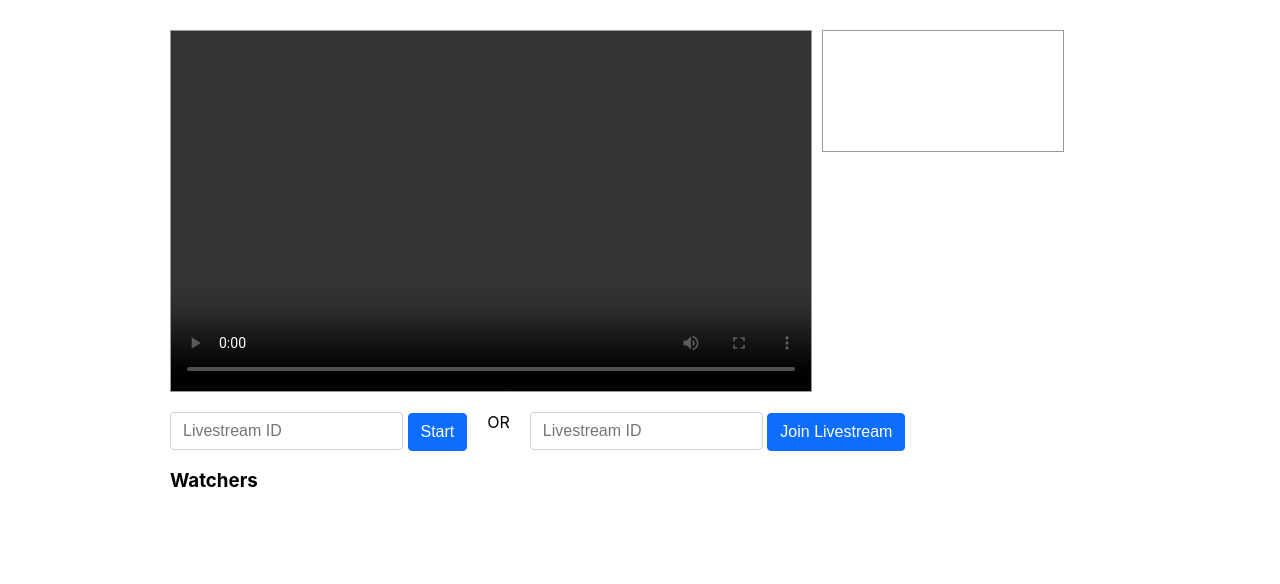
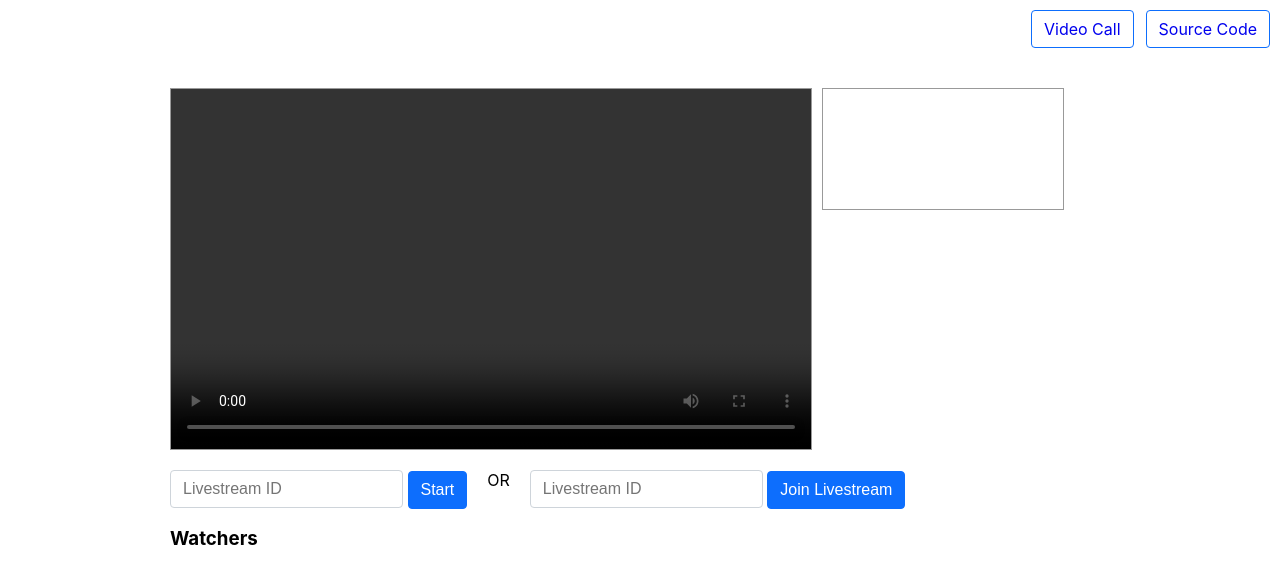
Before and after one commit to luutruong/webrtc-video-demo, a website: page public/index.html in a window 1280 px wide. Drawn offline with nearby package versions, Linux system fonts and the light colour scheme; no server answers.

Commit message:
Link to repo

```diff
--- a/public/css/app.css
+++ b/public/css/app.css
@@ -107,6 +107,26 @@ body {
   margin-left: 10px;
 }
 
+.navigation {
+  padding: 10px;
+  display: flex;
+  justify-content: flex-end;
+}
+.btn-source-code {
+  background-color: #fff;
+  color: #0d6efd;
+}
+.navigation .navigation-item {
+  border: 1px solid #0d6efd;
+  padding: 0.375rem 0.75rem;
+  border-radius: 0.25rem;
+  font-size: 1rem;
+  font-weight: 400;
+  line-height: 1.5;
+  margin-left: .75rem;
+  text-decoration: none;
+}
+
 @media (max-width: 768px) {
   .container {
     max-width: initial;
--- a/public/index.html
+++ b/public/index.html
@@ -7,6 +7,13 @@
     <link rel="stylesheet" href="css/app.css" />
   </head>
   <body>
+    <header>
+      <div class="navigation">
+        <a href="/video-call" class="navigation-item">Video Call</a>
+        <a href="https://github.com/luutruong/webrtc-video-demo"
+          class="navigation-item">Source Code</a>
+      </div>
+    </header>
     <div class="container">
       <div class="pairs pairs-video">
         <video controls id="remote-video" width="640" height="360"></video>
```
Also changed, not shown: public/video-call.html (+8 -0 lines).
